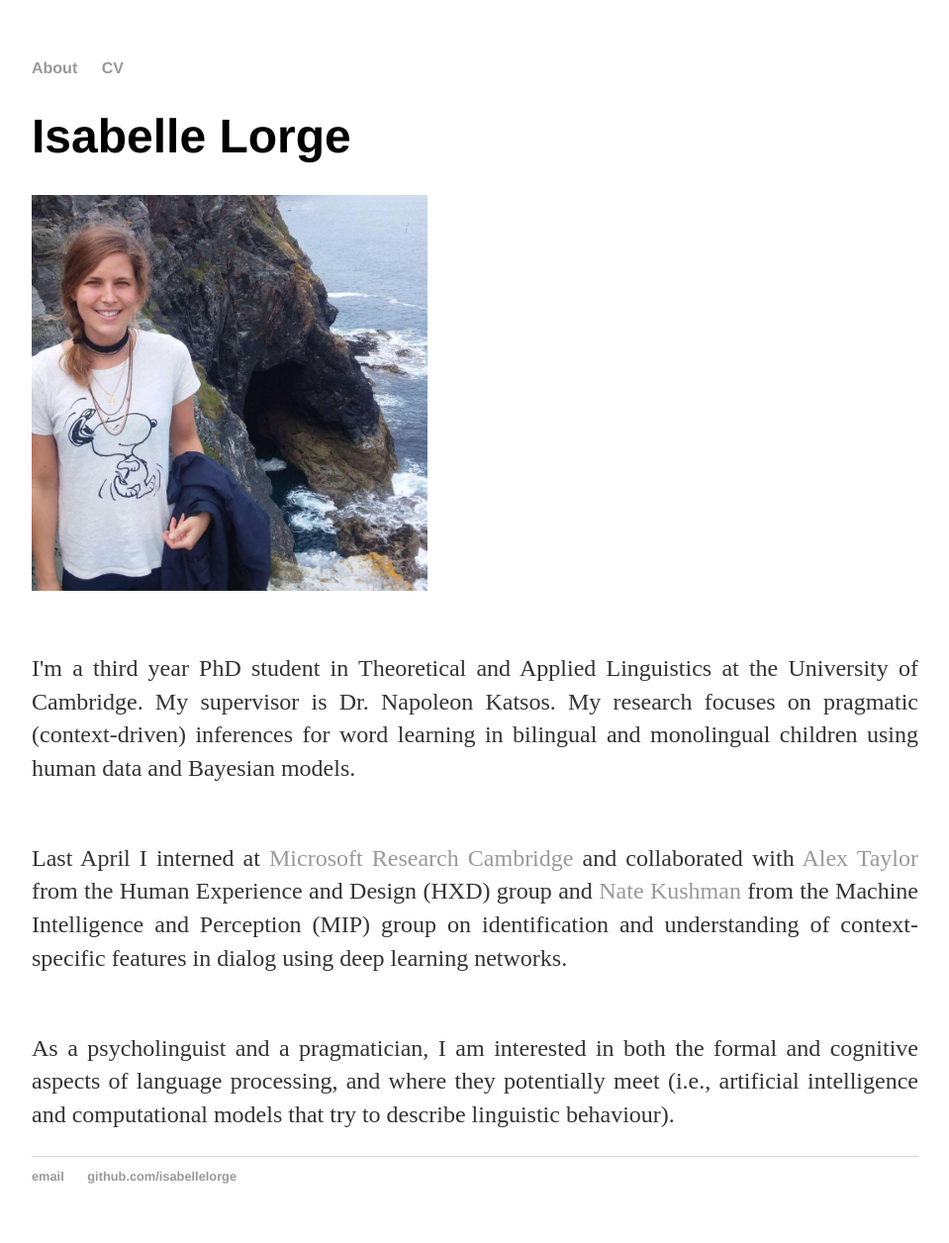
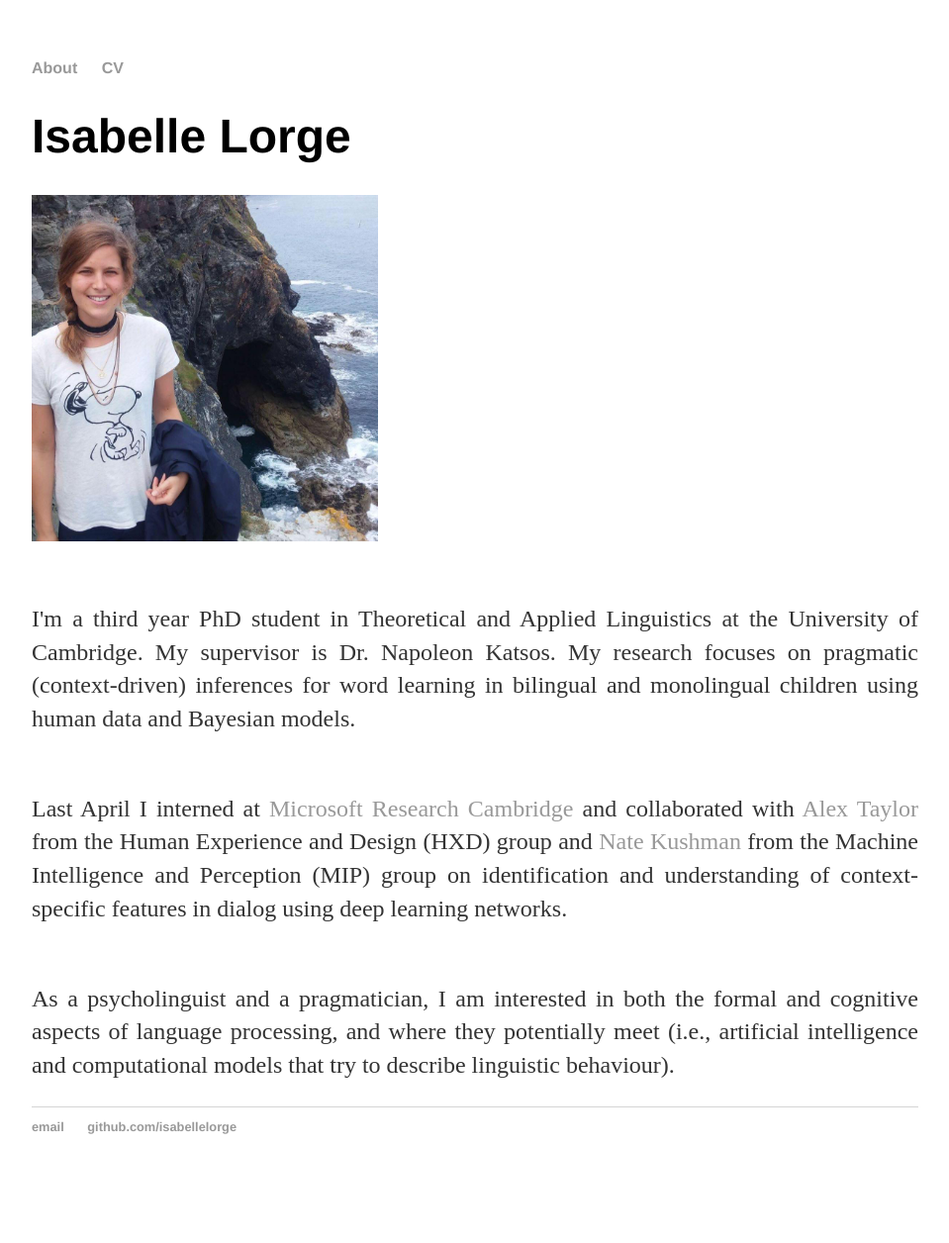
Before and after one commit to isabellelorge/isabellelorge.github.io, a Jekyll site: the page built from index.html, in a window 1280 px wide. Shown: the whole page at 99% size, without its empty margins (160-1119 px from the left). Built offline with Jekyll 4.4.1, drawn with Linux system fonts in a browser that asks for light colours; after the commit the page ends 1206 px from its top, so only the background shows below that.

Commit message:
Update index.html

```diff
--- a/index.html
+++ b/index.html
@@ -4,7 +4,7 @@ title: Isabelle Lorge
 ---
 <div class="blurb">
 	<h1>Isabelle Lorge </h1>
-	<img src="pic.jpg" alt="me", width="400", height="400">
+	<img src="pic.jpg" alt="me", width="350", height="350">
 	<p><br>I'm a third year PhD student in Theoretical and Applied Linguistics at the University of Cambridge. My supervisor is
 	Dr. Napoleon Katsos. My research focuses on pragmatic (context-driven) inferences for word learning in bilingual and monolingual children using human data and Bayesian models.<br> </p>
 	<p> <br>Last April I interned at <a href="https://www.microsoft.com/en-us/research/lab/microsoft-research-cambridge/"> Microsoft Research Cambridge </a>
```
